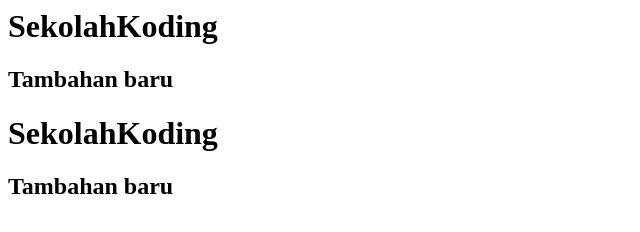
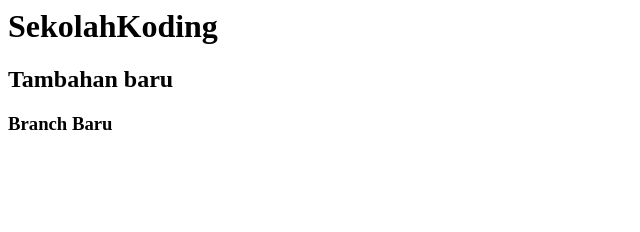
Before and after one commit to Azzam279/belajar, a plain HTML site: page index.html in a window 1280 px wide. Shown: the whole page, without its empty margins (0-640 px from the left). Drawn offline with Linux system fonts and the light colour scheme.

Commit message:
branch baru

```diff
--- a/index.html
+++ b/index.html
@@ -1,5 +1,3 @@
 <h1>SekolahKoding</h1>
 <h2>Tambahan baru</h2>
-
-<h1>SekolahKoding</h1>
-<h2>Tambahan baru</h2>
+<h3>Branch Baru</h3>
```
